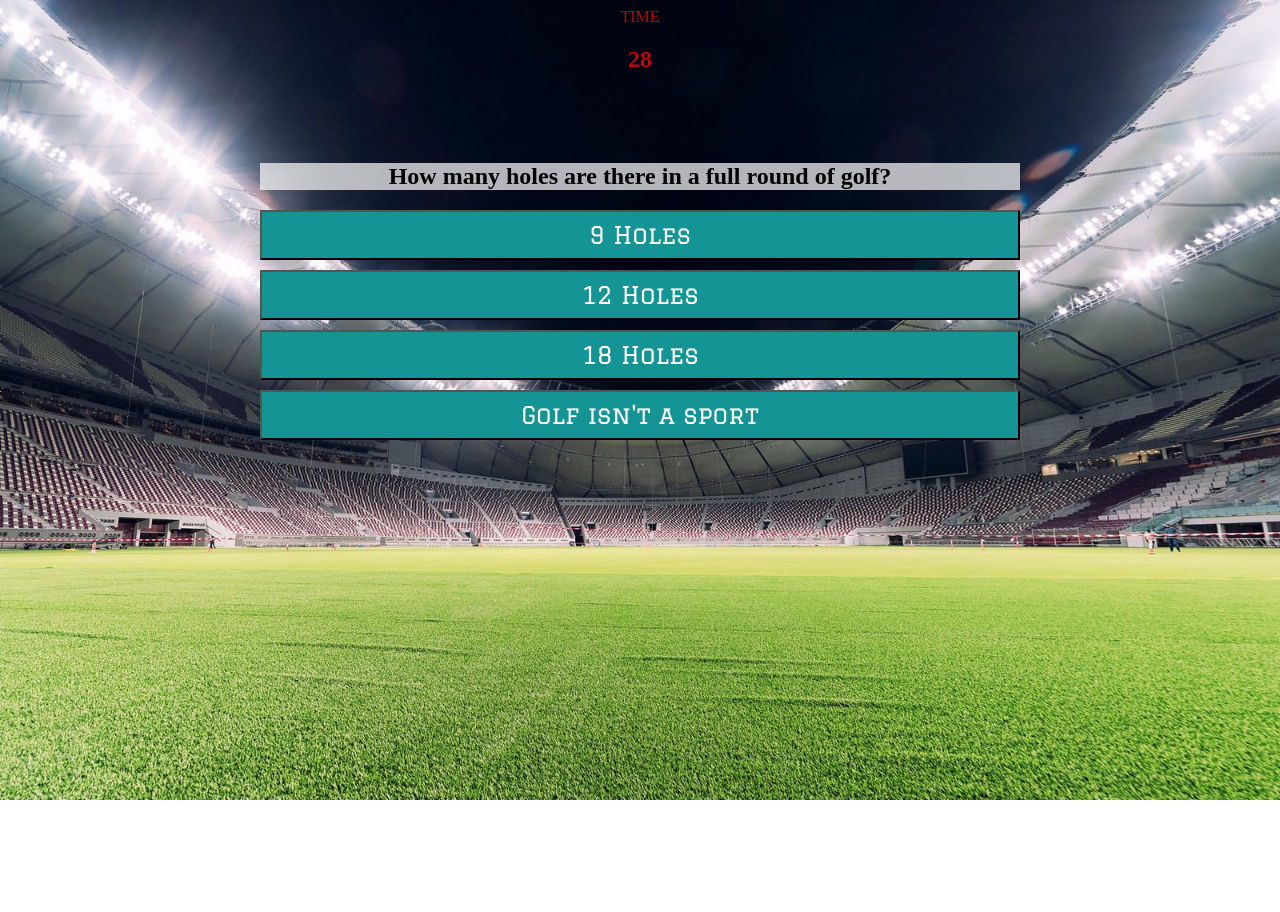
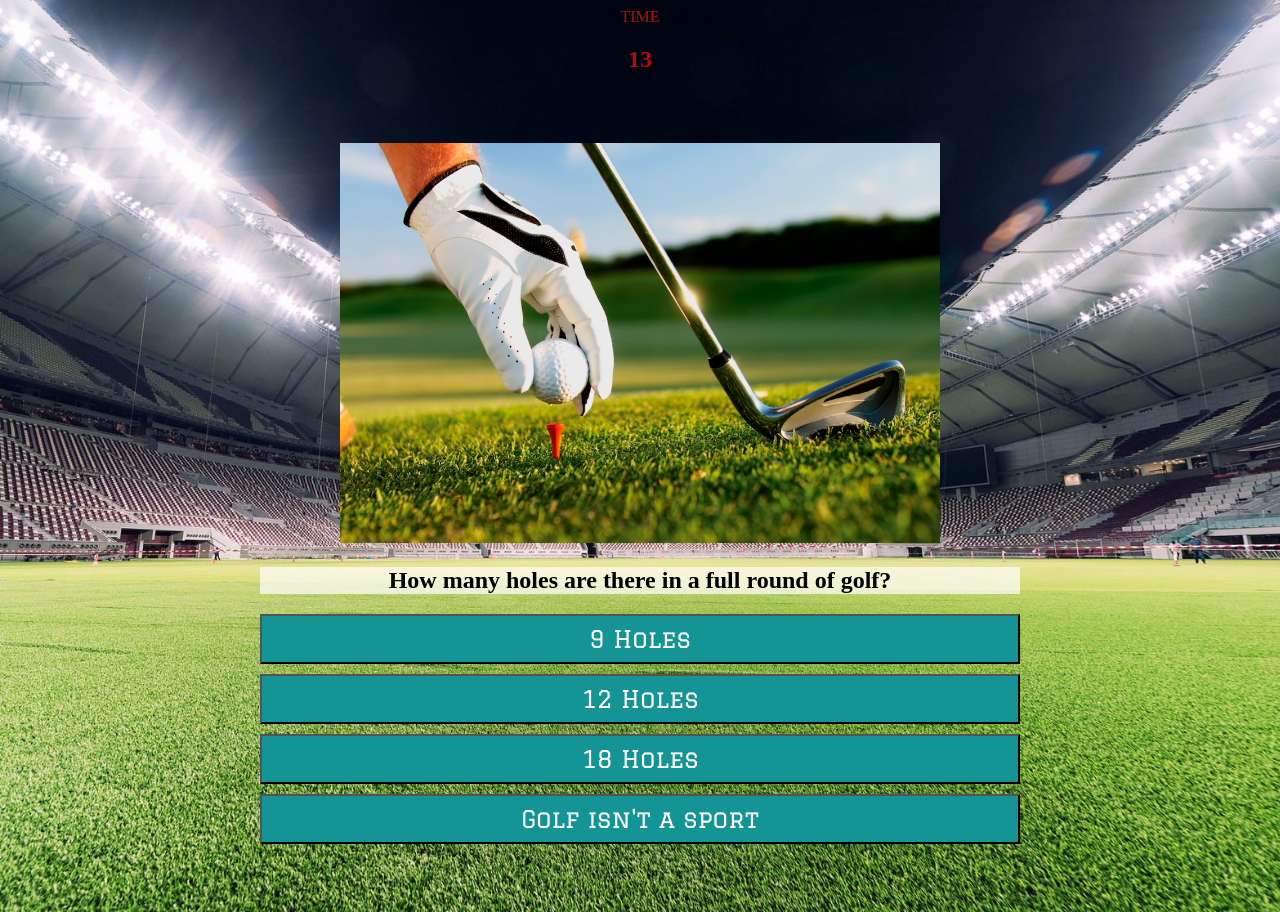
Before and after one commit to MASteward/TriviaGame, a plain HTML site: page index.html in a window 1280 px wide. Both pictures are taken after a click on the button "Start". Before the commit the page ends 800 px from the top, so only its background shows below. Drawn offline with nearby package versions, Linux system fonts and the light colour scheme.

Commit message:
add images to cards

```diff
--- a/assets/css/style.css
+++ b/assets/css/style.css
@@ -31,6 +31,12 @@ body {
   font-family: 'Black Ops One', serif, sans-serif;
   color: yellow;
   font-size: 3em;
+}
+
+.questionImage {
+  max-width: 100%;
+  height: 25em;
+  margin: 0 auto;
 }
 
 .displayQuestion {
--- a/assets/javascript/app.js
+++ b/assets/javascript/app.js
@@ -13,7 +13,7 @@ window.onload = function() {
   $(".container").append(start);
 
 
-  //Call nextQuestion to display question and answer choices to user
+  // Call nextQuestion to display question and answer choices to user
   $(".start").on("click", function() {
     $(".timeTitle").text("TIME");
     startGame();
@@ -27,34 +27,42 @@ window.onload = function() {
 
   var questionArray = [
     {"question" : "How many holes are there in a full round of golf?",
+    "questionImage" : "./assets/images/questions/teeUp.jpg",
     "answers" : ["9 Holes", "12 Holes", "18 Holes", "Golf isn't a sport"],
     "correctAnswer" : "18 Holes"},
 
     {"question": "Who is the only athlete ever to play in a Super Bowl and a World Series?",
+    "questionImage" : "./assets/images/questions/superbowlandWorldSeries.jpg",
     "answers": ["Bo Jackson", "Deion Sanders", "Michael Jordan", "Tim Tebow"],
     "correctAnswer" : "Deion Sanders"},
 
     {"question" : "What year was the first Super Bowl played?",
+    "questionImage" : "./assets/images/questions/Super-Bowl1.jpg",
     "answers" : ["1922", "1954", "1967", "1980"],
     "correctAnswer" : "1967"},
 
     {"question" : "Which team did the Chicago Cubs play in the 1945 World Series?",
+    "questionImage" : "./assets/images/questions/baseball.jpg",
     "answers" : ["Boston Red Sox", "New York Yankees", "Cleveland Indians", "Detroit Tigers"],
     "correctAnswer" : "Detroit Tigers"},
 
     {"question" : "How many soccer players from each team are allowed on the field at the same time?",
+    "questionImage" : "./assets/images/questions/soccerball.jpg",
     "answers" : ["11 Players", "7 Players", "18 Players", "23 Players"],
     "correctAnswer" : "11 Players"},
 
     {"question" : "A shuttlecock is used in what sport?",
+    "questionImage" : "./assets/images/questions/shuttlecock.jpg",
     "answers" : ["Badmiton", "Jai alai", "Cricket", "Shuffle Board"],
     "correctAnswer" : "Badmiton"},
 
     {"question" : "What is the highest score possible in 10 pin bowling?",
+    "questionImage" : "./assets/images/questions/bowling.jpg",
     "answers" : ["150", "250", "300", "100"],
     "correctAnswer" : "300"},
 
     {"question": "What term is used to describe a baseball game in which a pitcher does not allow any opposing player to reach base for the entire game?",
+    "questionImage" : "./assets/images/questions/baseballPitcher.jpg",
     "answers": ["Yatzee", "Boring", "Aced", "Perfect Game"],
     "correctAnswer": "Perfect Game"}
   ];
@@ -70,7 +78,7 @@ window.onload = function() {
   //============ TIME VARIABLES =======================
 
   //Amount of time allotted per question.
-  var timer = 30;
+  var timer = 15;
 
   var intervalId;
 
@@ -93,6 +101,7 @@ window.onload = function() {
 
     if (timer === 0) {
       missed++;
+      questionCounter++;
       console.log(missed);
       nextQuestion();
     }
@@ -104,7 +113,7 @@ window.onload = function() {
   function resetTimer() {
     console.log("resetTimer");
     clearInterval(intervalId);
-    timer = 30;
+    timer = 15;
   }
 
 
@@ -135,12 +144,15 @@ window.onload = function() {
       resetTimer();
       runTimer();
       //Clear any buttons currently displayed in the buttons section
+      $(".question-image").empty();
       $("#choiceBtns").empty();
 
       console.log("createButtons");
       //Generate the question in questionArray at index value[questionCounter]
       // COMMENTED DISPLAY QUESTION OUT!
       var questionObj = questionArray[questionCounter];
+      var objImage = $("<img class='questionImage' src="+ questionObj.questionImage +">");
+      $(".question-image").append(objImage);
       $(".displayQuestion").text(questionObj.question);
 
       //Using a for-loop in order to display all possible answer choices to the user.
--- a/index.html
+++ b/index.html
@@ -19,6 +19,7 @@
 
     <!-- MAIN CONTAINER AREA -->
     <div class="container">
+      <div class="question-image"></div>
 
       <!-- QUESTION DISPLAY -->
       <section id="questions">
```
Also changed, not shown: assets/images/questions/Super-Bowl1.jpg (added), assets/images/questions/baseball.jpg (added), assets/images/questions/baseballPitcher.jpg (added), assets/images/questions/bowling.jpg (added), assets/images/questions/shuttlecock.jpg (added), assets/images/questions/soccerball.jpg (added), assets/images/questions/superbowlAndWorldSeries.jpg (added), assets/images/questions/teeUp.jpg (added).
